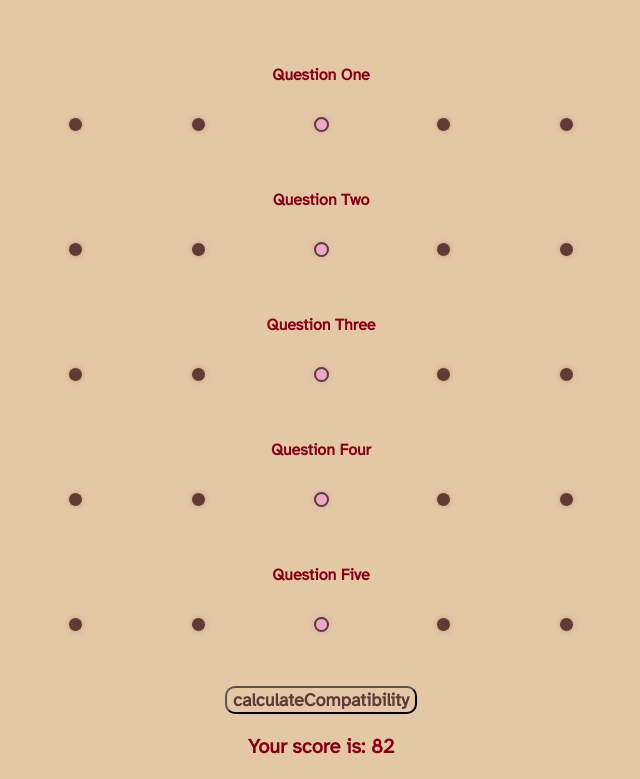
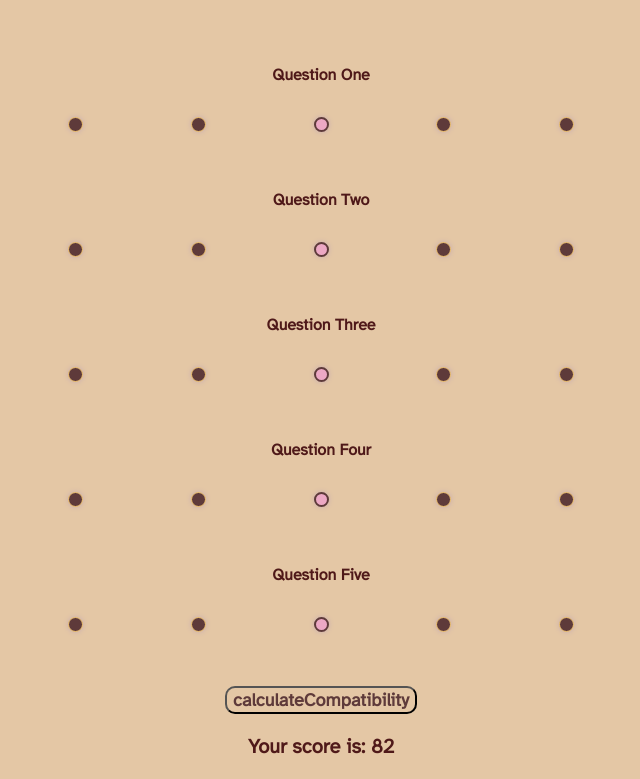
Before and after one commit to mszost/Matchmaker-ms, a plain HTML site: page index.html in a window 1280 px wide. Both pictures are taken after a click on the button "calculateCompatibility". Shown: the part 126-905 px from the top of the page, without its empty margins (319-959 px from the left). Drawn offline with Linux system fonts and the light colour scheme; a web font is replaced by a local one.

Commit message:
organize code and add comments explaining what some lines do

```diff
--- a/main.js
+++ b/main.js
@@ -3,16 +3,16 @@ var userAnswerIDs = [];
 function getRadioIDs() {
     const questions = ['q1', 'q2', 'q3', 'q4', 'q5']
     userAnswerIDs.length = 0;
-    //iterates q1-5
+    //iterates q1-5 radio groups
     for (var i = 0; i < questions.length; i++)
     {
-        // iterates a-e for each question
+        // iterates a-e radios for each group
         for (var n = 0; n < document.getElementsByName(questions[i]).length; n++)
         {
-            // checks which radio is selected
+            // checks which radio is selected from the group
             if (document.getElementsByName(questions[i])[n].checked)
             {
-                // adds selected radio id to userAnswerIDs
+                // adds selected radio ID to userAnswerIDs
                 userAnswerIDs.push(document.getElementsByName(questions[i])[n].id)
             }
         }
@@ -30,11 +30,11 @@ function calculateCompatibility() {
     userAnswerIDs.length = 0;
     differenceArray.length = 0;
 
-    for (var i = 0; i < DESIRED_VALUES.length; i++) {
+    for (var i = 0; i < DESIRED_VALUES.length; i++) { // appends instance of absolute value of (DESIRED VALUE - USER VALUE) * WEIGHTS) to array once for every ID
         differenceArray.push(Math.abs(DESIRED_VALUES[i] - document.getElementById(getRadioIDs()[i]).value) * WEIGHTINGS[i])
     }
 
-    for (var i = 0; i < differenceArray.length; i++) {
+    for (var i = 0; i < differenceArray.length; i++) { // adds all items in differenceArray into one sum variable called totalScore
         totalScore += differenceArray[i];
     }
 
--- a/style.css
+++ b/style.css
@@ -29,9 +29,14 @@
 
 .banner span::before {
     font-family: 'Bigfat Script';
-    color: #f1bf62;
+    color: #fac87d;
     position: absolute;
     content: attr(data-title);
+}
+
+.questions {
+    text-align: center;
+    white-space: nowrap;
 }
 
 #subtitle {
@@ -43,16 +48,16 @@
     padding-top: 5px;
 }
 
-#quest {
-    text-align: center;
-}
-
 body {
     background-color: #e4c7a5;
     font-family: 'Atkinson';
     font-size: 20px;
     font-weight:bold;
-    color: #850016;
+    color: #4f1919;
+}
+
+label {
+    font-size: 16px;
 }
 
 button {
@@ -68,11 +73,6 @@ button {
 button:hover {
     transition: 300ms;
     background-color: hsl(32, 54%, 71%);
-}
-
-.questions {
-    text-align: center;
-    white-space: nowrap;
 }
 
 input {
@@ -97,33 +97,3 @@ input:checked {
     border: 2px solid #5e3a3a;
     background-color: #eca8c4;
 }
-
-label {
-    font-size: 16px;
-}
-
-/*
-
-input {
-    -webkit-appearance: none;
-    -moz-appearance: none;
-    appearance: none;
-    border-radius: 50%;
-    width: 25px;
-    height: 25px;
-    box-shadow: 0px 0px 5px #c6aab1;
-    border: 0.2vw solid #f1bf62;
-    background-color: #5e3a3a;
-    transition: 0.2s all linear;
-    margin-right: 100px;
-    position: relative;
-    top: 4px;
-    transition: all 0.2s ease-in-out;
-    cursor: pointer;
-}
-
-input:checked {
-    border: 0.45vw solid #5e3a3a;
-    background-color: #f1bf62;
-}
-*/
```
Also changed, not shown: index.html (+0 -2 lines).
